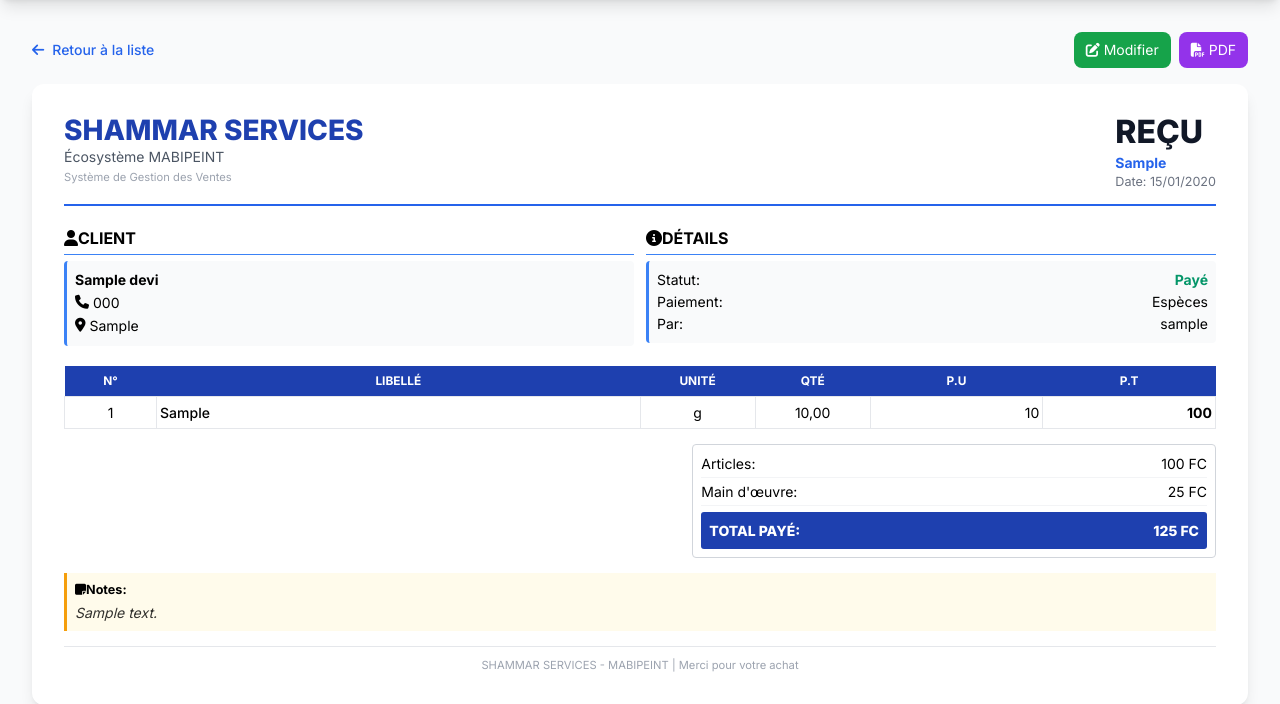
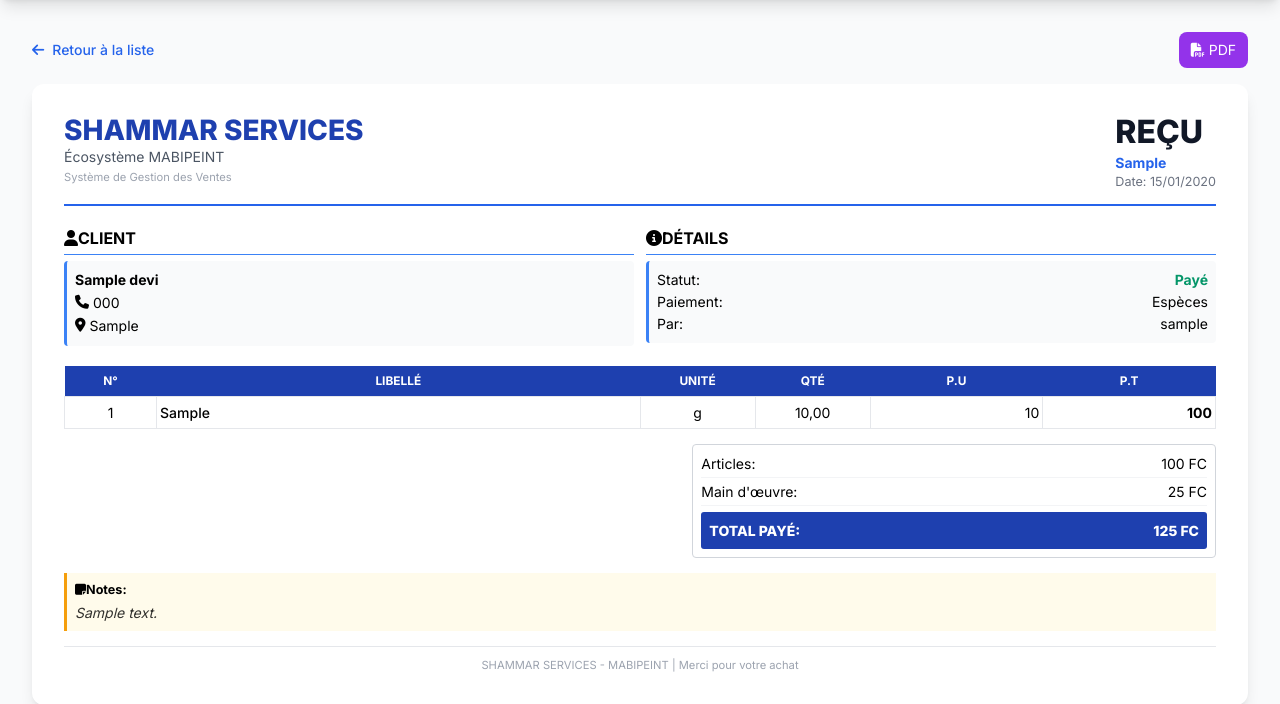
Before and after one commit to chadrackmbupiokajess/Shammar-Services, a Django app: page /devis/1/ in a window 1280 px wide. Shown: the part 64-768 px from the top of the page. Run offline with Django 5.2, Linux system fonts and the light colour scheme; a user stored in the database is signed in; tables that the repository leaves empty hold one stand-in row (values such as "Sample post"); some libraries are stand-ins or nearby versions.

Commit message:
supprimer le bouton modifier

```diff
--- a/mabipint/templates/mabipint/devis_detail.html
+++ b/mabipint/templates/mabipint/devis_detail.html
@@ -12,9 +12,9 @@
         </a>
 
         <div class="flex flex-wrap gap-2 w-full sm:w-auto justify-center">
-            <a href="{% url 'devis_edit' devis.pk %}" class="bg-green-600 text-white px-3 py-2 rounded-lg hover:bg-green-700 transition text-sm">
+            <!--<a href="{% url 'devis_edit' devis.pk %}" class="bg-green-600 text-white px-3 py-2 rounded-lg hover:bg-green-700 transition text-sm">
                 <i class="fas fa-edit mr-1"></i>Modifier
-            </a>
+            </a>-->
             <a href="{% url 'devis_pdf' devis.pk %}" class="bg-purple-600 text-white px-3 py-2 rounded-lg hover:bg-purple-700 transition text-sm">
                 <i class="fas fa-file-pdf mr-1"></i>PDF
             </a>
```
